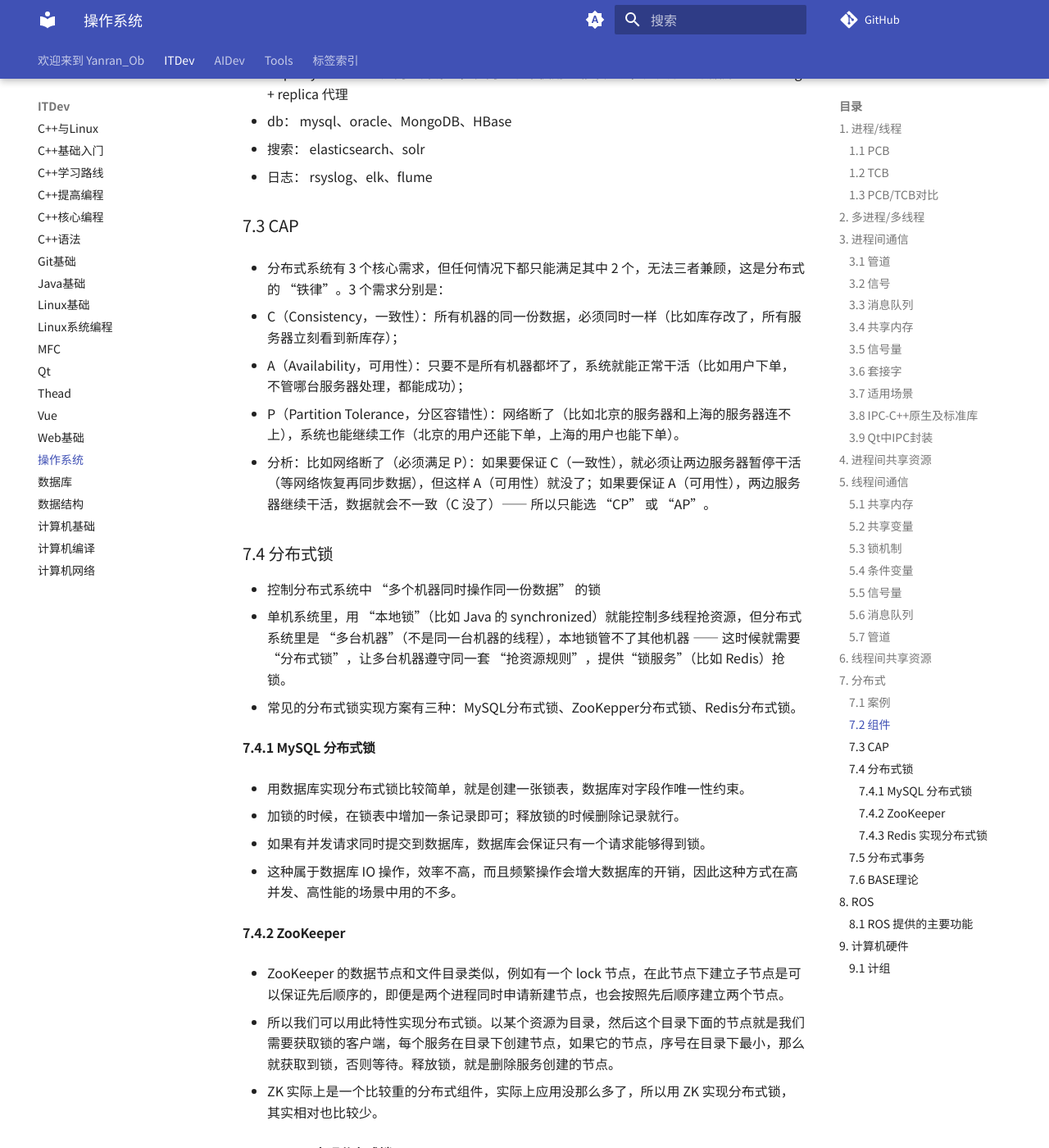
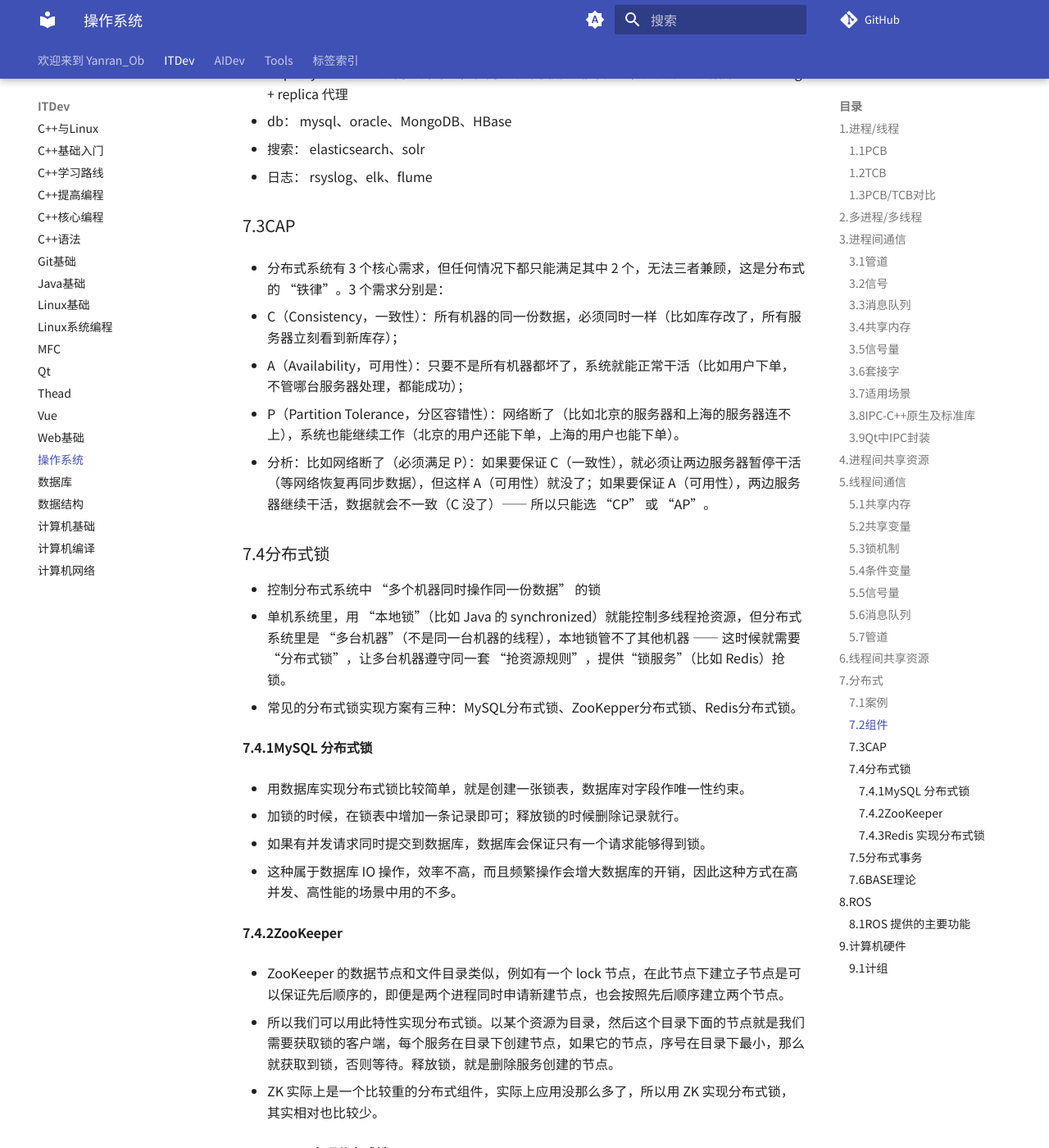
Before and after one commit to yanran425/Yanran425_Ob, an MkDocs documentation site: the page built from docs/ITDev/操作系统.md, in a window 1280 px wide and 1400 px high, scrolled down 14034 px. Shown: the whole window at 82% size. Built offline with MkDocs 1.6.1 and Material for MkDocs 9.7.7, drawn with Linux system fonts in a browser that asks for light colours; comment, search, counter and statistics services are not loaded; some of the changed text lies outside the part shown.

Commit message:
PUSH NOTE : 操作系统.md

```diff
--- a/docs/ITDev/操作系统.md
+++ b/docs/ITDev/操作系统.md
@@ -9,12 +9,12 @@ share: true
 
 # 操作系统
 
-## 1. 进程/线程
+## 1.进程/线程
 
 - 进程：资源分配的最小单位。
 - 线程：程序执行的最小单位。
 
-### 1.1 PCB
+### 1.1PCB
 
 - PCB 是操作系统**管理进程的核心数据结构**，每一个进程（包括子进程）在内存中都对应一个 PCB，它相当于进程的 “身份证 + 档案”，记录了进程的所有关键信息。
 
@@ -31,7 +31,7 @@ share: true
 	1. **进程管理的 “唯一凭证”**：操作系统通过 PCB 识别进程、调度进程、回收进程资源。
 	2. **进程切换的 “快照”**：当 CPU 从一个进程切换到另一个时，会将当前进程的 CPU 上下文保存到 PCB，再从目标进程的 PCB 中恢复上下文，实现 “无缝切换”。
 
-### 1.2 TCB
+### 1.2TCB
 
 - TCB（Thread Control Block，线程控制块）是操作系统管理**线程**的核心数据结构，类似于进程的 PCB（Process Control Block），但专门用于记录线程的关键信息。线程作为进程内的执行单元，其状态、资源和调度依赖 TCB 进行管理。
 
@@ -46,7 +46,7 @@ share: true
 
 	5. **同步与通信信息**：持有的锁 / 信号量：记录线程当前持有的互斥锁、条件变量等同步资源（用于死锁检测或资源回收）；阻塞原因：若线程处于阻塞态，记录阻塞原因（如等待某个锁、等待 I/O 完成）。
 
-### 1.3 PCB/TCB对比
+### 1.3PCB/TCB对比
 
 |对比维度|TCB（线程控制块）|PCB（进程控制块）|关联逻辑|
 |---|---|---|---|
@@ -54,7 +54,7 @@ share: true
 |资源记录|仅记录线程私有信息（栈、寄存器、TID）|记录进程全局共享资源（内存空间、文件描述符、设备权限）|线程需要访问全局资源时（如读文件），通过 TCB 中的 PID 找到所属进程的 PCB，再从 PCB 中获取资源。|
 |生命周期|随线程创建而创建，随线程终止而销毁|随进程创建而创建，随进程终止而销毁|进程终止时，操作系统会先销毁所有线程的 TCB，再销毁进程的 PCB（回收全局资源）。|
 
-## 2. 多进程/多线程
+## 2.多进程/多线程
 
 - 多进程：多个独立的进程同时执行，每个进程有自己的地址空间，互不干扰。
 - 多线程：在单个进程内同时执行多个线程，线程是进程的子集，多个线程共享进程的资源。
@@ -72,7 +72,7 @@ share: true
 
 ![](../assets/%E6%93%8D%E4%BD%9C%E7%B3%BB%E7%BB%9F.png)
 
-## 3. 进程间通信
+## 3.进程间通信
 
 - 进程间通信（IPC，Inter-Process Communication）是操作系统中多个进程交换数据、协同工作的核心机制。不同的 IPC 方式适用于不同的场景，其设计原理、性能和适用范围差异较大。
 - 进程是操作系统分配资源的基本单位，且具有 “地址空间隔离” 特性（一个进程的内存、数据，其他进程默认看不到）
@@ -83,7 +83,7 @@ share: true
 	3. 手机微信进程向系统通知进程传递 “新消息内容”。
 - 常见进程间通信方式及原理如下
 
-### 3.1 管道
+### 3.1管道
 
 - 管道（Pipeline）
 - 原理：管道是一种特殊的文件（存在于文件系统中），进程通过读写该文件实现通信。本质是内核中的一段环形缓冲区，内核会维护一个缓冲区，通过 “读 / 写” 操作实现进程间字节流传递，本质是 “文件描述符” 的抽象。
@@ -95,7 +95,7 @@ share: true
 	2. 命名管道：本地服务间的简单通信，如日志收集（应用进程写入日志到 FIFO，日志进程从 FIFO 读取并存储）。
 	3. 典型场景：轻量、单向、低延迟的本地进程通信，无需跨网络。
 
-### 3.2 信号
+### 3.2信号
 
 - 信号（Signal）
 - 原理：操作系统向进程发送的异步事件通知（类似 “软件中断”），可携带极少信息（仅信号编号），用于触发进程预设的处理函数。主要用于通知进程某些事件的发生，常见的信号有 SIGINT、SIGTERM 等。
@@ -107,7 +107,7 @@ share: true
 	2. 进程控制：父进程通过SIGTERM优雅终止子进程（子进程收到后释放资源再退出）。
 	3. 典型场景：简单的事件通知（如进程退出、超时提醒），不适合传递复杂数据。
 
-### 3.3 消息队列
+### 3.3消息队列
 
 - 消息队列（Message Queue）
 - 消息队列是为了克服信号传递信息量少，管道只能承载无格式字节流以及缓冲区大小受限等问题而设计的。
@@ -121,7 +121,7 @@ share: true
 	2. 异步通知：电商订单系统中，支付进程完成后向消息队列发送 “支付成功” 消息，物流进程监听并处理。
 - 局限性：不适合高频、大数据量场景（性能低于共享内存），目前逐步被分布式消息中间件（如 RabbitMQ）替代。
 
-### 3.4 共享内存
+### 3.4共享内存
 
 - 共享内存（Shared Memory）
 - 原理：多个进程将同一块物理内存映射到各自的虚拟地址空间，直接读写内存实现通信，是速度最快的 IPC 方式（无需内核中转数据）。
@@ -137,7 +137,7 @@ share: true
 	2. 大型数据共享：视频处理软件（如 Adobe Premiere，多个滤镜进程共享同一视频帧数据，避免数据拷贝）。
 	3. 典型公司：高频交易公司（如 Jump Trading）、实时渲染引擎（如 Unity 引擎的多进程渲染）。
 
-### 3.5 信号量
+### 3.5信号量
 
 - 信号量（Semaphore）
 - 原理：内核维护的计数器，用于控制多个进程对共享资源的访问（同步 / 互斥），本身不传递数据，仅用于 “权限控制”。
@@ -149,7 +149,7 @@ share: true
 	1. 共享资源互斥：多进程读写同一数据库文件时，通过信号量保证 “同一时间只有一个进程写入”。
 	2. 生产者 - 消费者模型：如电商库存系统（生产者进程增加库存，消费者进程减少库存，信号量控制库存不为负）。
 
-### 3.6 套接字
+### 3.6套接字
 
 - 套接字（Socket）
 - 原理：基于网络协议栈的通信机制，支持同一主机或跨网络的进程通信，通过 “IP 地址 + 端口” 标识进程，支持 TCP（可靠流）和 UDP（不可靠报）协议。
@@ -163,7 +163,7 @@ share: true
 	2. 本地高可靠通信：数据库客户端与服务端（如 MySQL 客户端通过本地 Socket 连接服务器，避免网络开销）。
 	3. 典型公司：腾讯（微信消息传输）、阿里（分布式服务间调用）、谷歌（跨数据中心通信）。
 
-### 3.7 适用场景
+### 3.7适用场景
 
 |**场景**|**主流方式**|**核心技术 / 库**|**典型业务**|
 |---|---|---|---|
@@ -173,14 +173,14 @@ share: true
 |异步消息传递|消息队列（分布式中间件）|RabbitMQ、Kafka（基于 Socket 封装）|电商订单、日志异步处理|
 |简单事件通知|信号（Signal）|`sigaction()`、Qt 的`QProcess::errorOccurred`|
 
-### 3.8 IPC-C++原生及标准库
+### 3.8IPC-C++原生及标准库
 
 - 管道 / 命名管道：通过pipe()（匿名）、mkfifo()（命名）+ open()/read()/write()系统调用，适合轻量通信。
 - 共享内存：shmget()/shmat()（System V）或mmap()（POSIX），配合sem_init()（信号量）同步，适合高性能场景。
 - Socket：通过 BSD Socket API（socket()/connect()/send()）实现，跨平台需处理 Windows/Linux 差异。
 - 第三方库：Boost.Interprocess（封装共享内存、消息队列）、Boost.Asio（跨平台 Socket 通信），解决原生 API 的跨平台问题。
 
-### 3.9 Qt中IPC封装
+### 3.9Qt中IPC封装
 
 |**IPC 方式**|Qt 类 / 方法|适用场景|
 |---|---|---|
@@ -190,7 +190,7 @@ share: true
 |共享内存|`QSharedMemory`|高频数据共享（如多窗口应用共享大型缓存）。|
 |信号量同步|`QSemaphore`|配合共享内存控制并发访问。|
 
-## 4. 进程间共享资源
+## 4.进程间共享资源
 
 - “资源” 是操作系统提供的可利用对象（如内存块、文件、设备、端口等）。“进程间共享资源” 指的是 “多个进程不需要交换数据，而是需要共同访问同一个资源”—— 本质是**复用资源，避免重复创建 / 浪费**，或 “协同操作同一个对象”。
 - 共享资源” 的典型场景
@@ -209,37 +209,37 @@ share: true
 	4. 其他系统级共享资源：复用系统统一管理的对象
 > [!NOTE] **通信是 “传东西”，共享资源是 “用东西”**
 
-## 5. 线程间通信
+## 5.线程间通信
 
 - 同一进程的线程共享地址空间,没有通信的必要，但要做好同步/互斥,保护共享的全局变量。
 - 线程间的通信目的主要是用于线程同步，由于线程共享进程内存，线程间通信的核心目的不是 “传递数据”（数据可直接共享），线程没有像进程通信中的用于数据交换的通信机制，而是用于线程同步，核心是**传递 “状态 / 事件”**（如 “任务已完成”“数据已就绪”），实现线程间的协作。
 
-### 5.1 共享内存
+### 5.1共享内存
 
 - 速度快，线程之间直接访问共享内存区域，无需中介。支持大数据量的传输，因为内存空间可以非常大。
 - 需要额外的同步机制（如互斥锁、读写锁等）来避免多个线程同时访问同一内存区域，从而导致数据不一致，如果没有恰当的同步，可能会出现数据竞争或死锁问题。
 
-### 5.2 共享变量
+### 5.2共享变量
 
 - 共享变量是最简单的线程间通信方式之一。它可以通过多个线程共享相同的内存空间来实现。当一个线程修改了共享变量时，其他线程也能看到这个变化。这种方式的好处是实现简单，但是同时也带来了一些问题。由于多个线程都可以访问和修改同一个变量，可能会导致数据的不一致性，需要使用互斥锁等机制来保证线程安全。
 
-### 5.3 锁机制
+### 5.3锁机制
 
 - 互斥锁是一种保护共享资源的机制。它可以确保在任何时候只有一个线程可以访问共享资源。当一个线程获得了互斥锁，其他线程就必须等待直到这个线程释放锁为止。互斥锁是保证线程安全的一种重要方式。在多线程的环境中，共享资源可能会被多个线程同时访问和修改，如果没有互斥锁的保护，就可能会导致数据的不一致性或者其他问题。
 - 读写锁是可以同时读，但是只能单个线程写
 
-### 5.4 条件变量
+### 5.4条件变量
 
 - 条件变量是一种线程间通信的高级方式。它可以使得一个线程在等待某个条件变为真时暂停执行，并在另一个线程中满足条件时恢复执行。条件变量通常与互斥锁一起使用，因为等待条件变量时需要先释放互斥锁。
 - 可以以原子的方式阻塞进程，直到某个特定条件为真为止。对条件的测试是在互斥锁的保护下进行的。条件变量始终与互斥锁一起使用。
 - 例如，在一个生产者和消费者模型中，生产者线程生产了一些数据，但是消费者线程尚未准备好接收这些数据。生产者线程可以使用条件变量来等待消费者线程准备好接收数据。当消费者线程准备好时，它可以使用条件变量来通知生产者线程可以继续生产数据了。条件变量还可以用于其他场景，比如线程池、任务队列等。
 
-### 5.5 信号量
+### 5.5信号量
 
 - 通过 “计数器” 实现线程间的同步通信（如控制同时运行的线程数量、传递 “资源可用” 信号）。
 - 例：用信号量控制 “生产者 - 消费者” 模型，生产者生产后 “增加计数”，消费者消费前 “等待计数 > 0”。
 
-### 5.6 消息队列
+### 5.6消息队列
 
 - 线程之间的通信是异步的，发送线程不需要等待接收线程处理完消息，可以继续执行其他任务。
 - 支持多对多的通信模式，多个线程可以将消息放入队列，多个线程可以从队列中读取消息。
@@ -247,12 +247,12 @@ share: true
 
 - 例子：一个线程将处理任务放入消息队列，另一个线程从消息队列中取出任务并处理，适用于任务调度场景。
 
-### 5.7 管道
+### 5.7管道
 
 - 管道是一种单向通信机制。它可以将一个进程的输出连接到另一个进程的输入，从而实现进程间通信。管道可以用于多线程编程中的进程间通信，也可以用于不同机器之间的通信。
 - 例如，在一个多线程的web服务器中，可以使用管道将请求处理线程的输出连接到响应处理线程的输入。这可以避免线程之间的数据竞争，提高系统的性能。
 
-## 6. 线程间共享资源
+## 6.线程间共享资源
 
 - 线程间共享资源：天然的内存共享（最核心的特性）
 
@@ -267,7 +267,7 @@ share: true
 - 共享的优势：线程间共享数据无需像进程那样 “显式传递”，直接通过内存访问，效率极高（无数据拷贝）
 - 共享的问题：多线程并发读写共享资源时，会导致**数据竞争（Data Race）**（如两个线程同时修改同一变量，结果不可预测），因此必须配合**互斥锁（如 `std::mutex`）** 等同步机制保护。
 
-## 7. 分布式
+## 7.分布式
 
 - 集群是指在几个服务器上部署相同的应用程序来分担客户端的请求。它是同一个系统部署在不同的服务器上，比如一个登陆系统部署在不同的服务器上。（类似于多个人一起做同样的事）集群主要的使用场景是为了分担请求的压力。但是，当压力进一步增大的时候，可能在需要存储的部分，比如mysql无法面对大量的“写压力”。因为在mysql做成集群之后，主要的写压力还是在master的机器上，其他slave机器无法分担写压力，这时，就引出了“分布式”。
 
@@ -300,7 +300,7 @@ share: true
     2. 普遍的节点故障
     3. 不可靠的网络
 
-### 7.1 案例
+### 7.1案例
 
 假设这是一个对外提供服务的大型分布式系统，用户连接到系统，做一些操作，产生一些需要存储的数据，这是一个复杂的过程
 
@@ -328,7 +328,7 @@ share: true
 
 传统的关系型数据库是单点存储，为了在应用层透明的情况下分库分表，会引用额外的代理层。而对于NoSql，一般天然支持分布式。
 
-### 7.2 组件
+### 7.2组件
 
 - 负载均衡：
 Nginx：高性能、高并发的web服务器；功能包括负载均衡、反向代理、静态内容缓存、访问控制；工作在应用层
@@ -365,7 +365,7 @@ elasticsearch、solr
 - 日志：
 rsyslog、elk、flume
 
-### 7.3 CAP
+### 7.3CAP
 
 - 分布式系统有 3 个核心需求，但任何情况下都只能满足其中 2 个，无法三者兼顾，这是分布式的 “铁律”。3 个需求分别是：
 
@@ -374,14 +374,14 @@ rsyslog、elk、flume
 - P（Partition Tolerance，分区容错性）：网络断了（比如北京的服务器和上海的服务器连不上），系统也能继续工作（北京的用户还能下单，上海的用户也能下单）。
 - 分析：比如网络断了（必须满足 P）：如果要保证 C（一致性），就必须让两边服务器暂停干活（等网络恢复再同步数据），但这样 A（可用性）就没了；如果要保证 A（可用性），两边服务器继续干活，数据就会不一致（C 没了）—— 所以只能选 “CP” 或 “AP”。
 
-### 7.4 分布式锁
+### 7.4分布式锁
 
 - 控制分布式系统中 “多个机器同时操作同一份数据” 的锁
 - 单机系统里，用 “本地锁”（比如 Java 的 synchronized）就能控制多线程抢资源，但分布式系统里是 “多台机器”（不是同一台机器的线程），本地锁管不了其他机器 —— 这时候就需要 “分布式锁”，让多台机器遵守同一套 “抢资源规则”，提供“锁服务”（比如 Redis）抢锁。
 
 - 常见的分布式锁实现方案有三种：MySQL分布式锁、ZooKepper分布式锁、Redis分布式锁。
 
-#### 7.4.1 MySQL 分布式锁
+#### 7.4.1MySQL 分布式锁
 
 - 用数据库实现分布式锁比较简单，就是创建一张锁表，数据库对字段作唯一性约束。
 
@@ -391,7 +391,7 @@ rsyslog、elk、flume
 
 - 这种属于数据库 IO 操作，效率不高，而且频繁操作会增大数据库的开销，因此这种方式在高并发、高性能的场景中用的不多。
 
-#### 7.4.2 ZooKeeper
+#### 7.4.2ZooKeeper
 
 - ZooKeeper 的数据节点和文件目录类似，例如有一个 lock 节点，在此节点下建立子节点是可以保证先后顺序的，即便是两个进程同时申请新建节点，也会按照先后顺序建立两个节点。
 
@@ -399,7 +399,7 @@ rsyslog、elk、flume
 
 - ZK 实际上是一个比较重的分布式组件，实际上应用没那么多了，所以用 ZK 实现分布式锁，其实相对也比较少。
 
-#### 7.4.3 Redis 实现分布式锁
+#### 7.4.3Redis 实现分布式锁
 
 - Redis 实现分布式锁，是当前应用最广泛的分布式锁实现方式。
 - Redis 执行命令是单线程的，Redis 实现分布式锁就是利用这个特性。
@@ -408,7 +408,7 @@ rsyslog、elk、flume
 
 - 一般生产中都是使用 Redission 客户端，非常良好地封装了分布式锁的 api，而且支持 RedLock。
 
-### 7.5 分布式事务
+### 7.5分布式事务
 
 - 分布式系统中，需要 “多个模块（或服务器）一起完成的事务”—— 必须所有模块都成功，整个事务才算成功；只要有一个模块失败，所有模块都要回滚（回到之前的状态）。本质上是将单一库的事务概念扩大到了多库，目的是为了保证跨服的数据一致性。
 
@@ -416,7 +416,7 @@ rsyslog、elk、flume
 
 - 常见的分布式事务解决方案（0 基础了解名称即可）：TCC（Try-Confirm-Cancel）、Saga 模式、本地消息表等 —— 核心思路都是 “要么都成功，要么都回滚”。
 
-### 7.6 BASE理论
+### 7.6BASE理论
 
 - BASE（Basically Available、Soft state、Eventual consistency）是基于 CAP 理论逐步演化而来的，核心思想是即便不能达到强一致性（Strong consistency），也可以根据应用特点采用适当的方式来达到最终一致性（Eventual consistency）的效果。
 
@@ -426,14 +426,14 @@ rsyslog、elk、flume
 
 - Eventually Consistent（最终一致性）：上面说了软状态，但是不应该一直都是软状态。在一定时间后，应该到达一个最终的状态，保证所有副本保持数据一致性，从而达到数据的最终一致性。这个时间取决于网络延时、系统负载、数据复制方案设计等等因素。
 
-## 8. ROS
+## 8.ROS
 
 - ROS（Robot Operating System）机器人操作系统是用于创建机器人应用程序的软件框架，其主要目的是提供可以用于创建机器人应用程序的功能，创建的应用程序也可以被其他机器人再次使用。
 
 - ROS 由一系列可以简化机器人软件开发的软件工具、软件库和软件包组成，是 BSD 许可的一个完整的开源项目，可用于研究和商业应用。虽然 ROS 表示机器人操作系统，但它并不是一个真正的操作系统。相反，它是一个提供了真实操作系统功能的元操作系统。
 - ROS 是管道（消息传递）、开发工具、应用功能和生态系统的组合。ROS 中有强大的开发工具，可以调试和可视化机器人数据。ROS 具有内置的机器人应用功能，如机器人导航、定位、绘图、操作等。它们有助于创建强大的机器人应用程序。
 
-### 8.1 ROS 提供的主要功能
+### 8.1ROS 提供的主要功能
 
 - 消息传递接口：这是 ROS 的核心功能，它支持进程间通信。使用这种消息传递功能，ROS 程序可以与其链接的系统进行通信并交换数据。
 - 硬件抽象：ROS 具有一定程度的抽象，使开发人员能够创建与机器人无关的应用程序。这类应用程序可以用于任何机器人，因此开发人员只需要关心底层的机器人硬件。
@@ -447,9 +447,9 @@ rsyslog、elk、flume
 - 扩展：ROS 可以扩展到机器人中执行复杂的计算。
 - 免费且开源：ROS 的源代码是开放的，并且是完全免费的。ROS 的核心部分，经 BSD 协议许可，可以在商业领域和不开源的产品上复用。
 
-## 9. 计算机硬件
+## 9.计算机硬件
 
-### 9.1 计组
+### 9.1计组
 
 - 计算机硬件由运算器、控制器、存储器、输入设备和输出设备五大部分组成
 - 硬盘：机械硬盘（HDD）、固态硬盘（SSD）
```
